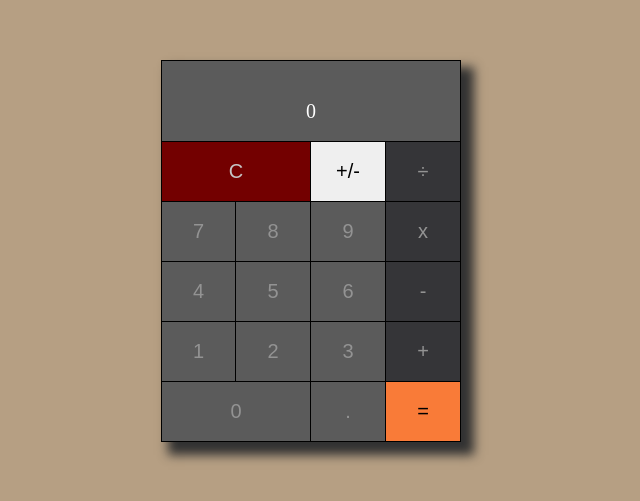
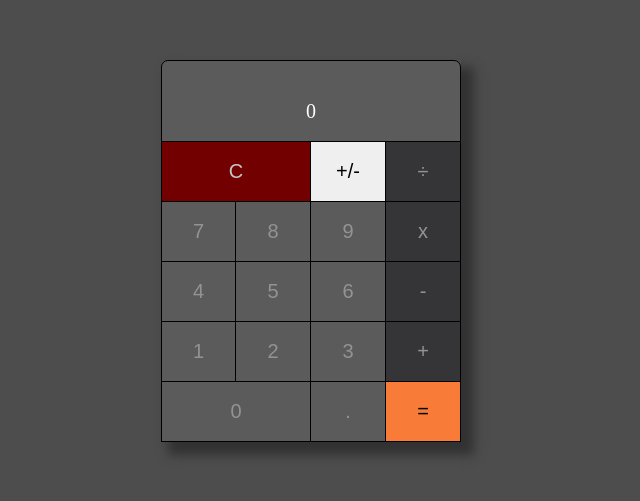
Before and after one commit to tal87/Calculator, a React (Create React App) app: page / in a window 1280 px wide. Shown: the part 157-658 px from the top of the page, without its empty margins (329-969 px from the left). Built offline with nearby package versions, Linux system fonts and the light colour scheme.

Commit message:
change colors + add border radius

```diff
--- a/public/index.html
+++ b/public/index.html
@@ -23,7 +23,8 @@
     <style>
       body {
         /* background: rgb(50, 50, 50); */
-        background: rgb(182, 159, 131);
+        /* background: rgb(182, 159, 131); */
+        background: #4d4d4e;
         min-height: 100vh;
       }
     </style>
--- a/src/components/App.js
+++ b/src/components/App.js
@@ -6,6 +6,7 @@ import "./App.css";
 class App extends React.Component {
   render() {
     return (
+      <div>
         <div
           style={{
             textAlign: "center",
@@ -17,6 +18,7 @@ class App extends React.Component {
         >
           <Calculator />
         </div>
+      </div>
     );
   }
 }
--- a/src/components/Calculator/Calculator.js
+++ b/src/components/Calculator/Calculator.js
@@ -3,6 +3,7 @@ import React from "react";
 import * as types from "../../actions/types";
 import Button from "../Button/Button";
 import Display from "../Display/Display";
+import { SSL_OP_TLS_ROLLBACK_BUG } from "constants";
 
 const Calculator = () => {
   //boxShadow: "10px 10px #fff"
--- a/src/components/Display/Display.js
+++ b/src/components/Display/Display.js
@@ -11,7 +11,8 @@ const Display = props => {
         flexDirection: "column",
         backgroundColor: "#5b5b5b",
         border: "1px solid black",
-        fontSize: "20px"
+        fontSize: "20px",
+        borderRadius: "7px 7px 0px 0px"
       }}
     >
       <div className="operator">{props.operator}</div>
```
Also changed, not shown: src/components/Button/Button.css (+8 -0 lines). Lines whose indentation alone changed are shown as unchanged.
